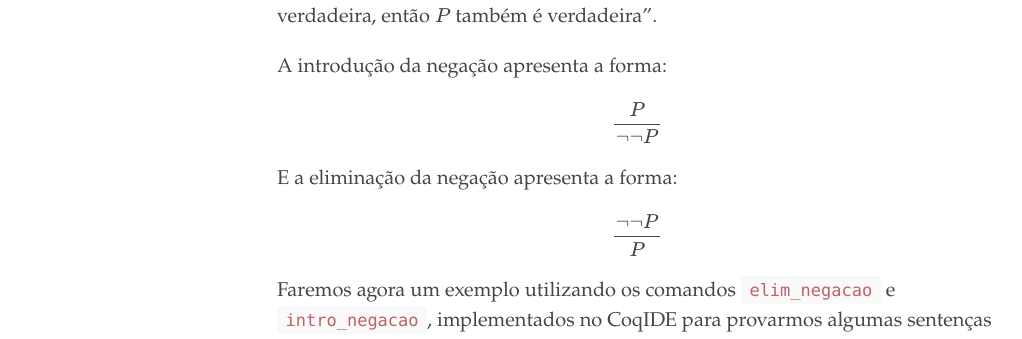
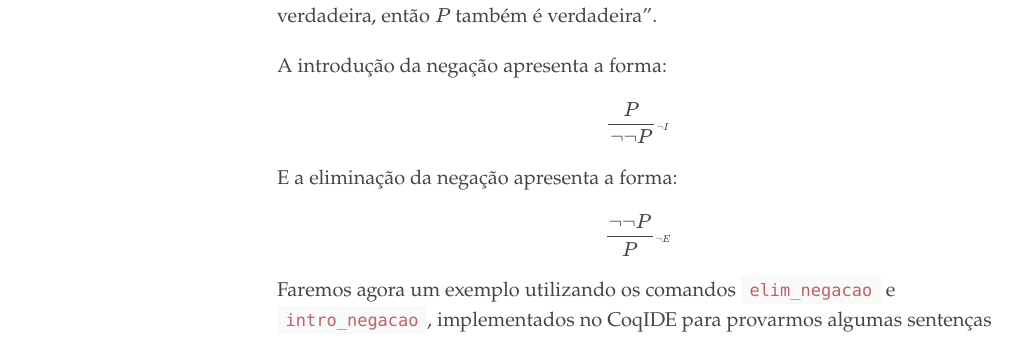
Before and after one commit to proativa2018/proativa2018.github.io, a Jekyll site: the page built from documentation.md, in a window 1280 px wide and 900 px high, scrolled down 8510 px. Shown: the part 158-497 px from the top of the window, without its empty margins (3-1025 px from the left). Built offline with Jekyll 4.4.1, drawn with Linux system fonts in a browser that asks for light colours; formulas are drawn with MathJax 3.

Commit message:
#correcao de bug

````diff
--- a/documentation.md
+++ b/documentation.md
@@ -312,11 +312,11 @@ As regras para negação equivalem a duas regras de substituições válidas na
 
 A introdução da negação apresenta a forma:
 
-$$\dfrac{P}{¬¬P} \tiny{{¬I}}$$
+$$\dfrac{P}{¬¬P} \tiny{\neg I}$$
 
 E a eliminação da negação apresenta a forma:
 
-$$\dfrac{¬¬P}{P} \tiny{{¬E}}$$
+$$\dfrac{¬¬P}{P} \tiny{\neg E}$$
 
 Faremos agora um exemplo utilizando os comandos ```elim_negacao``` e ```intro_negacao```, implementados no CoqIDE para provarmos algumas sentenças lógicas. Seja:
 
````
Also changed, not shown: 12 other files.
